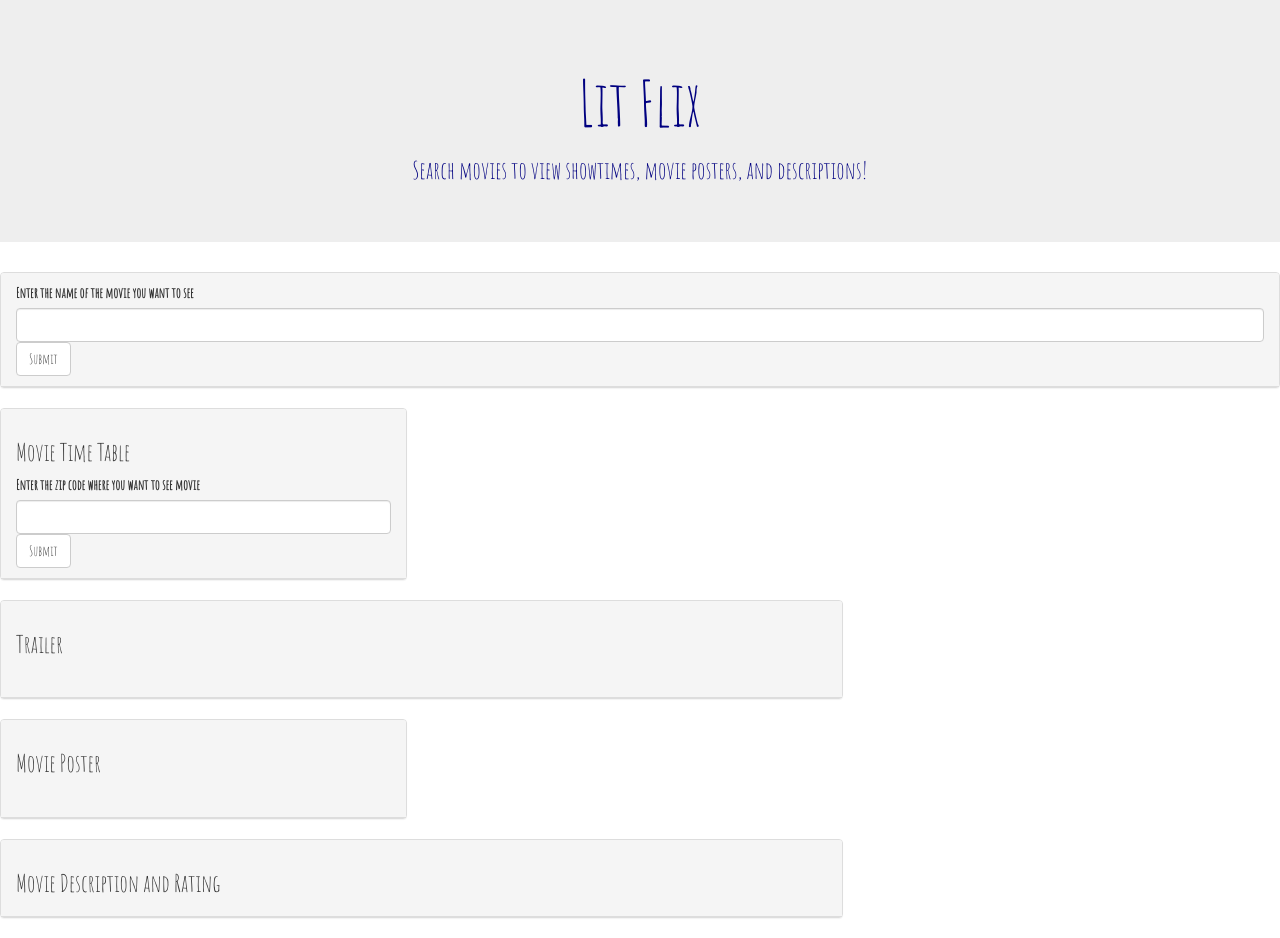
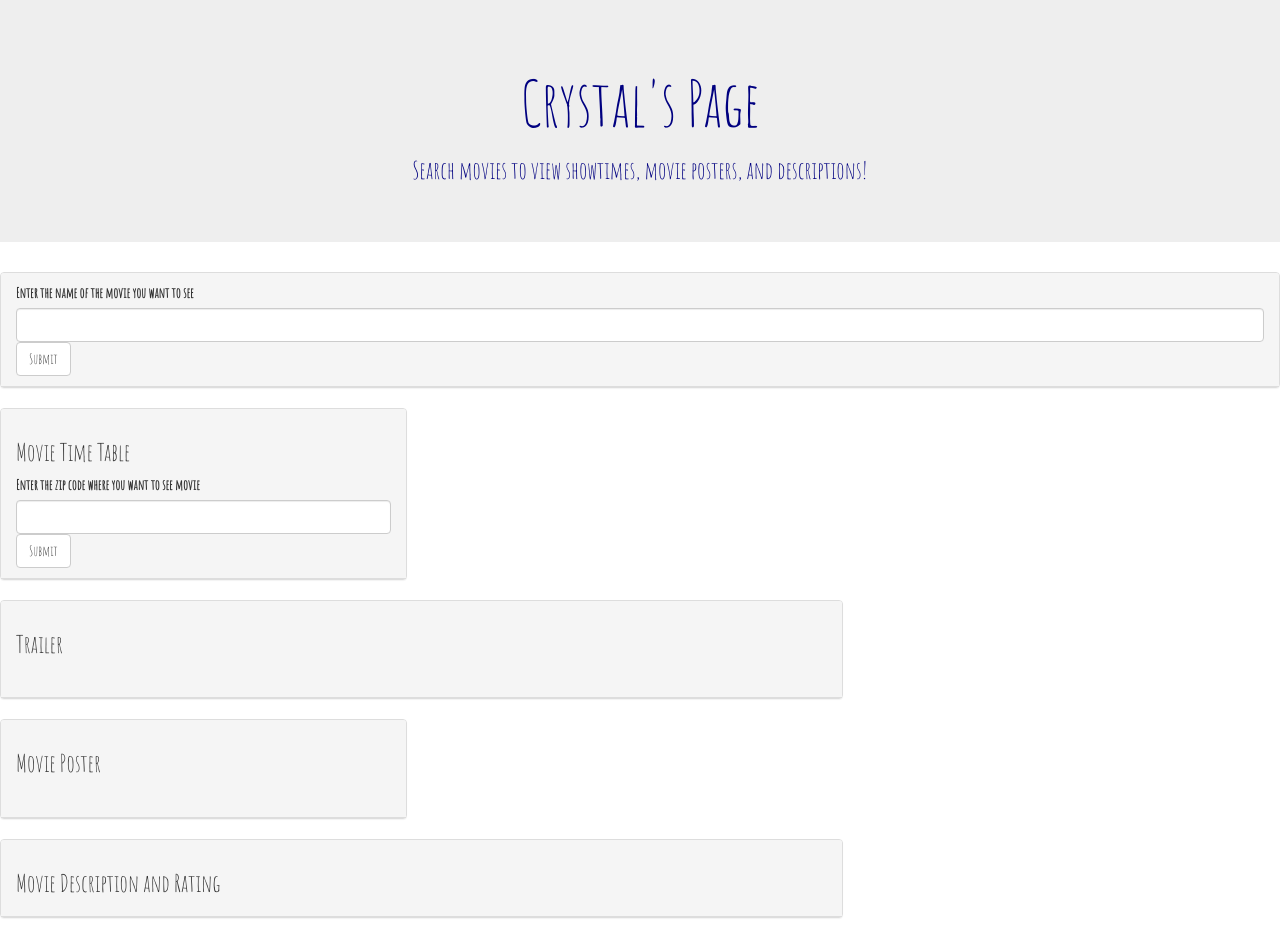
Before and after one commit to kneel25/Lit-Flix-Project1, a plain HTML site: page index.html in a window 1280 px wide. Drawn offline with nearby package versions, Linux system fonts and the light colour scheme.

Commit message:
practice to see multiple changes

```diff
--- a/index.html
+++ b/index.html
@@ -14,7 +14,7 @@
 </head>
 <body>
     <div class="jumbotron">                                     <!-- field for user to enter movie  -->
-        <h1 class="text-center">Lit Flix</h1>
+        <h1 class="text-center">Crystal's Page</h1>
         <h3 class="text-center">Search movies to view showtimes, movie posters, and descriptions!</h3>
     </div>                                                      <!--   closing tag for div that holds the header    -->
     <div class="row">                                           <!-- row to hold movie search form -->
```
